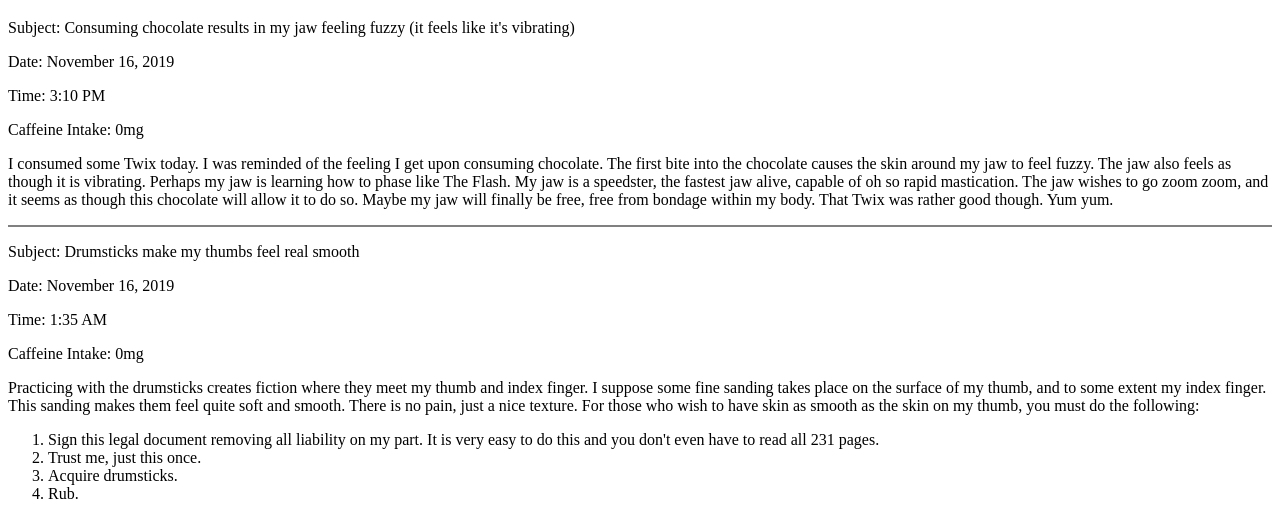
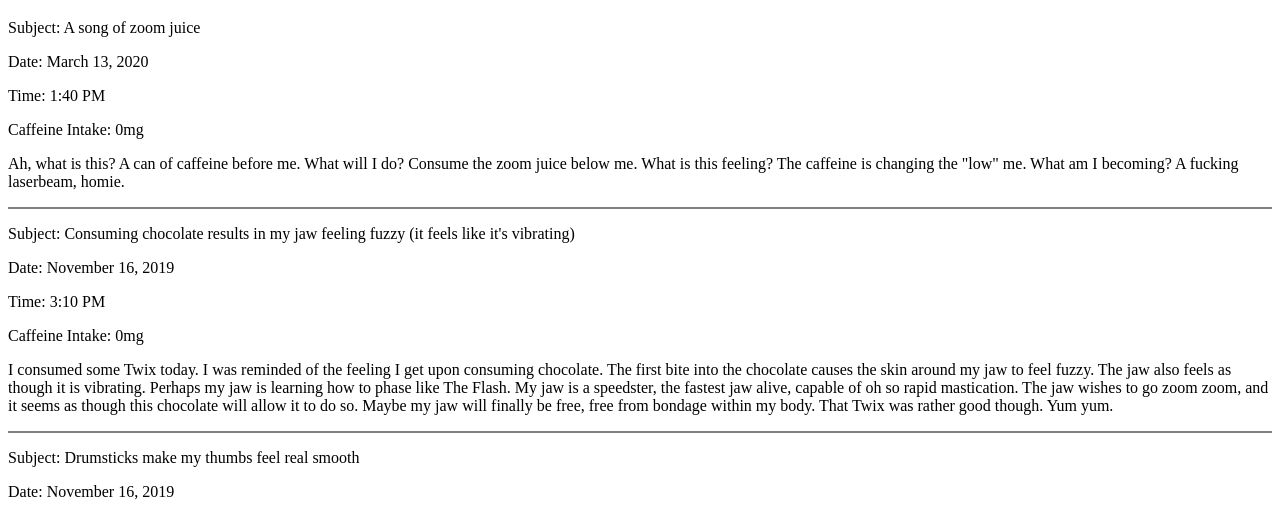
Before and after one commit to explosionsrgood/explosionsrgood.github.io, a plain HTML site: page index.html in a window 1280 px wide. Shown: the part 221-735 px from the top of the page. Drawn offline with Linux system fonts and the light colour scheme.

Commit message:
Update index.html
Added A song of zoom juice.

```diff
--- a/index.html
+++ b/index.html
@@ -23,6 +23,29 @@
   <h1>
     MY THOUGHTS
   </h1>
+  <p>
+  	Subject: A song of zoom juice
+  </p>
+  <p>
+  	Date: March 13, 2020
+  </p>
+  <p>
+  	Time: 1:40 PM
+  </p>
+  <p>
+  	Caffeine Intake: 0mg
+  </p>
+  <p>
+  	Ah, what is this?
+  	A can of caffeine before me.
+  	What will I do?
+  	Consume the zoom juice below me.
+  	What is this feeling?
+  	The caffeine is changing the "low" me.
+  	What am I becoming?
+  	A fucking laserbeam, homie.
+  </p>
+  <hr noshade>
   <p>
     Subject: Consuming chocolate results in my jaw feeling fuzzy (it feels like it's vibrating)
   </p>
```
